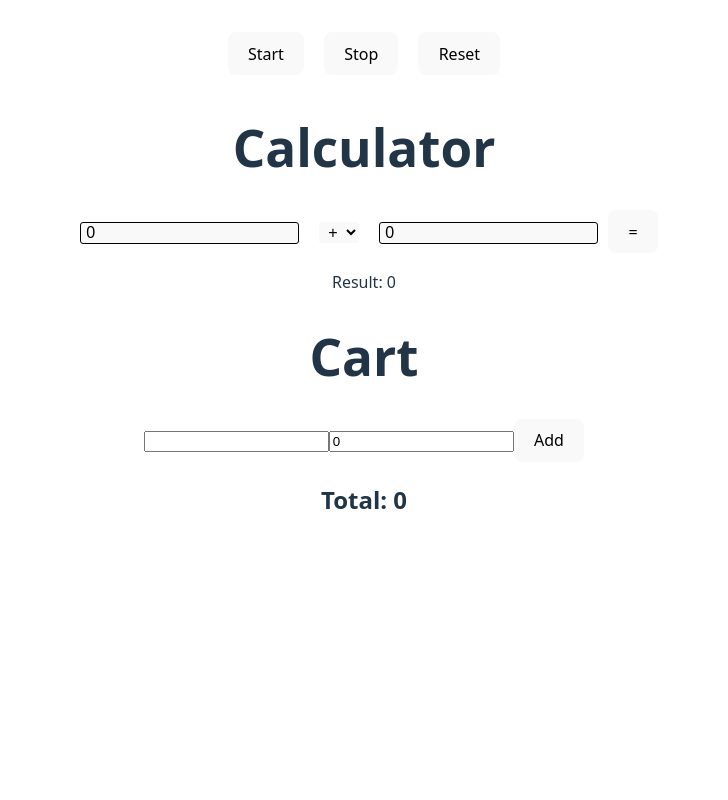
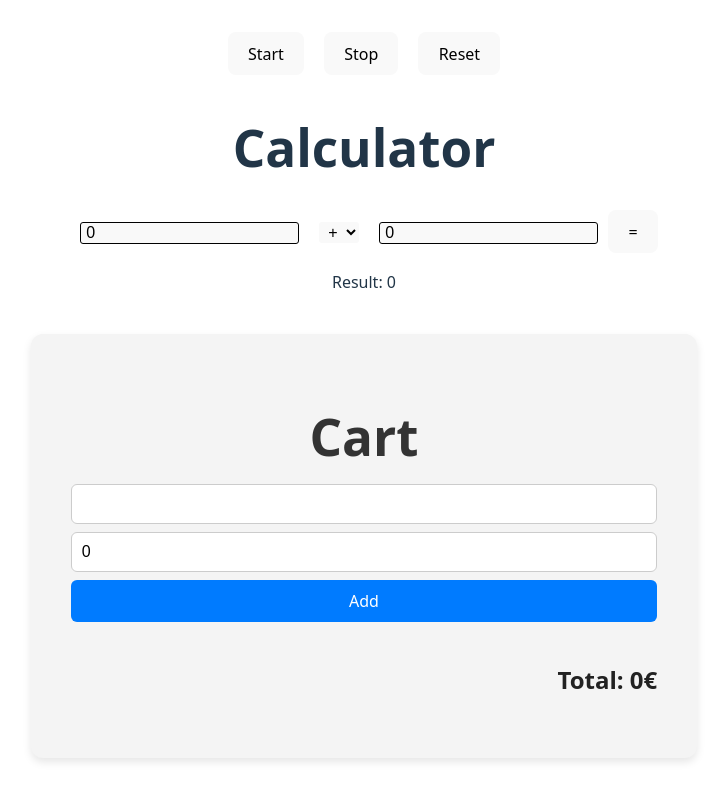
Before and after one commit to Navapu/FullStack_ANavarro, a React (Vite) app in the folder dia08/starting-hooks/: page / in a window 1280 px wide. Shown: the part 2359-3159 px from the top of the page, without its empty margins (276-1004 px from the left). Before the commit the page ends 2929 px from the top, so only its background shows below. Built offline with nearby package versions, Linux system fonts and the light colour scheme.

Commit message:
feat(cart): add total price logic and display

```diff
--- a/dia08/starting-hooks/src/App.css
+++ b/dia08/starting-hooks/src/App.css
@@ -107,3 +107,58 @@ ul {
 .calculator select{
   border: 0px
 }
+
+.div-cart {
+  margin: 40px auto;
+  padding: 40px;
+  border-radius: 12px;
+  background-color: #f4f4f4;
+  box-shadow: 0 4px 8px rgba(0, 0, 0, 0.1);
+  align-items: center;
+}
+
+.div-cart h1 {
+  text-align: center;
+  margin-bottom: 20px;
+  color: #333;
+}
+
+.div-cart input {
+  box-sizing: border-box;
+
+  width: 100%;
+  padding: 10px;
+  margin: 8px 0;
+  border: 1px solid #ccc;
+  border-radius: 6px;
+  font-size: 16px;
+  display: block;
+}
+
+.div-cart button {
+  width: 100%;
+  padding: 10px;
+  background-color: #007bff;
+  color: white;
+  border: none;
+  border-radius: 6px;
+  font-size: 16px;
+  cursor: pointer;
+  margin-bottom: 20px;
+}
+
+.div-cart ul {
+  list-style: none;
+}
+
+.div-cart li {
+  padding: 6px 0;
+  border-bottom: 1px solid #ddd;
+  font-size: 16px;
+}
+
+.div-cart h2 {
+  text-align: right;
+  margin-top: 20px;
+  color: #222;
+}
--- a/dia08/starting-hooks/src/components/Cart.jsx
+++ b/dia08/starting-hooks/src/components/Cart.jsx
@@ -5,8 +5,8 @@ const Cart = () => {
         item: "",
         price: 0
     })
-    const [cart, setCart] = useState([{}])
-    const [total, setTotal] = useState(0)
+
+    const [cart, setCart] = useState([])
     const handleChange = (e) => {
         setFormData(prev => ({ ...prev, [e.target.name]: e.target.value }))
     }
@@ -14,11 +14,14 @@ const Cart = () => {
     const handleAdd = () => {
         if (formData.item === "") { return; }
         if (formData.price === 0) { return; }
-        setCart([...cart, { item: formData.item, price: formData.price }])
+        setCart([...cart, { item: formData.item, price: Number(formData.price)}])
         setFormData({ item: "", price: 0 })
     }
+
+    const totalPrice = cart.reduce((acc, curr) => acc + curr.price, 0)
+
     return (
-        <div>
+        <div className="div-cart">
             <h1>Cart</h1>
 
             <input type="text" value={formData.item} onChange={handleChange} name="item" />
@@ -27,11 +30,10 @@ const Cart = () => {
 
             <ul>
                 {cart.map(({ item, price }, idx) => {
-                    return item != undefined && <li key={idx}>{item}: {price}</li>
+                    return item != undefined && <li key={idx}>{item}: {price}€</li>
                 })}
             </ul>
-            <h2>Total: {total}</h2>
-
+            <h2>Total: {totalPrice}€</h2>
         </div>
     )
 }
```
